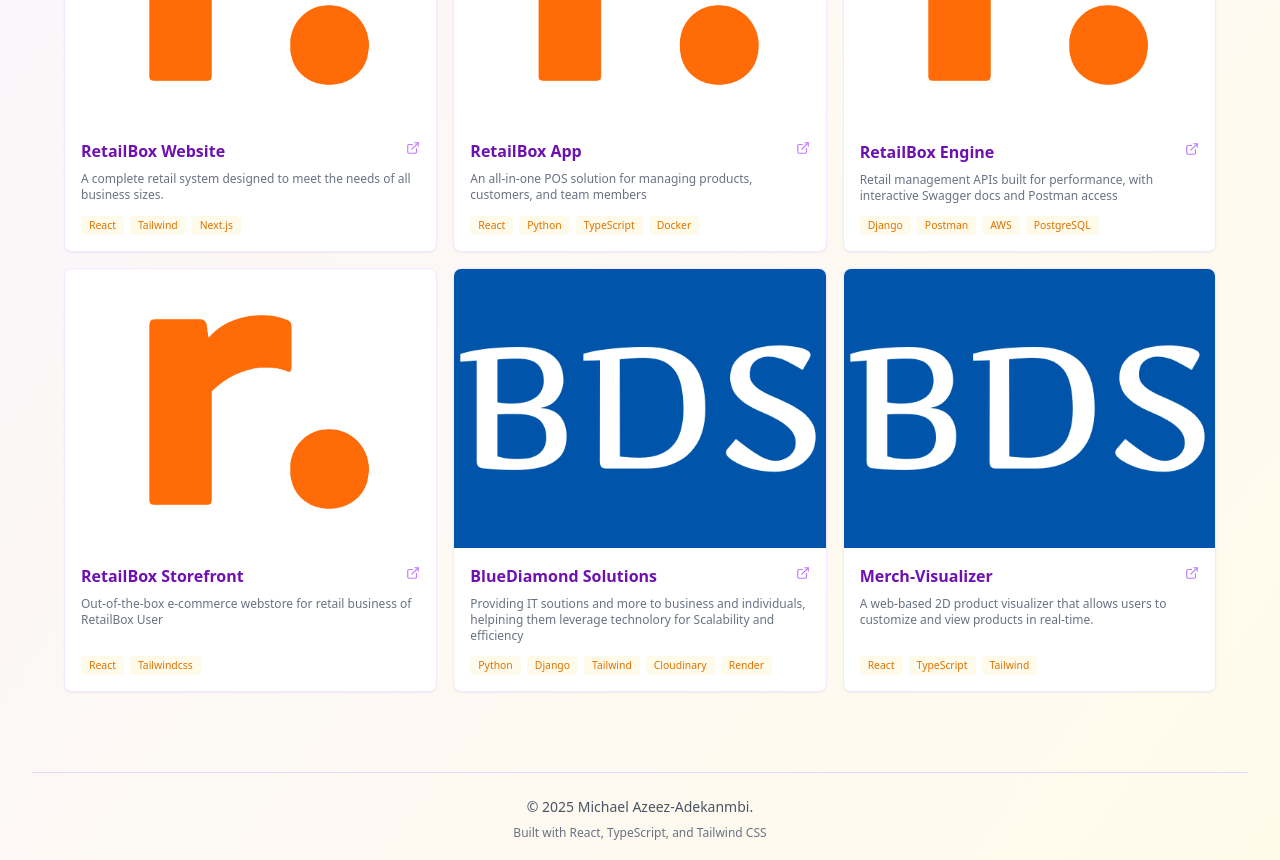
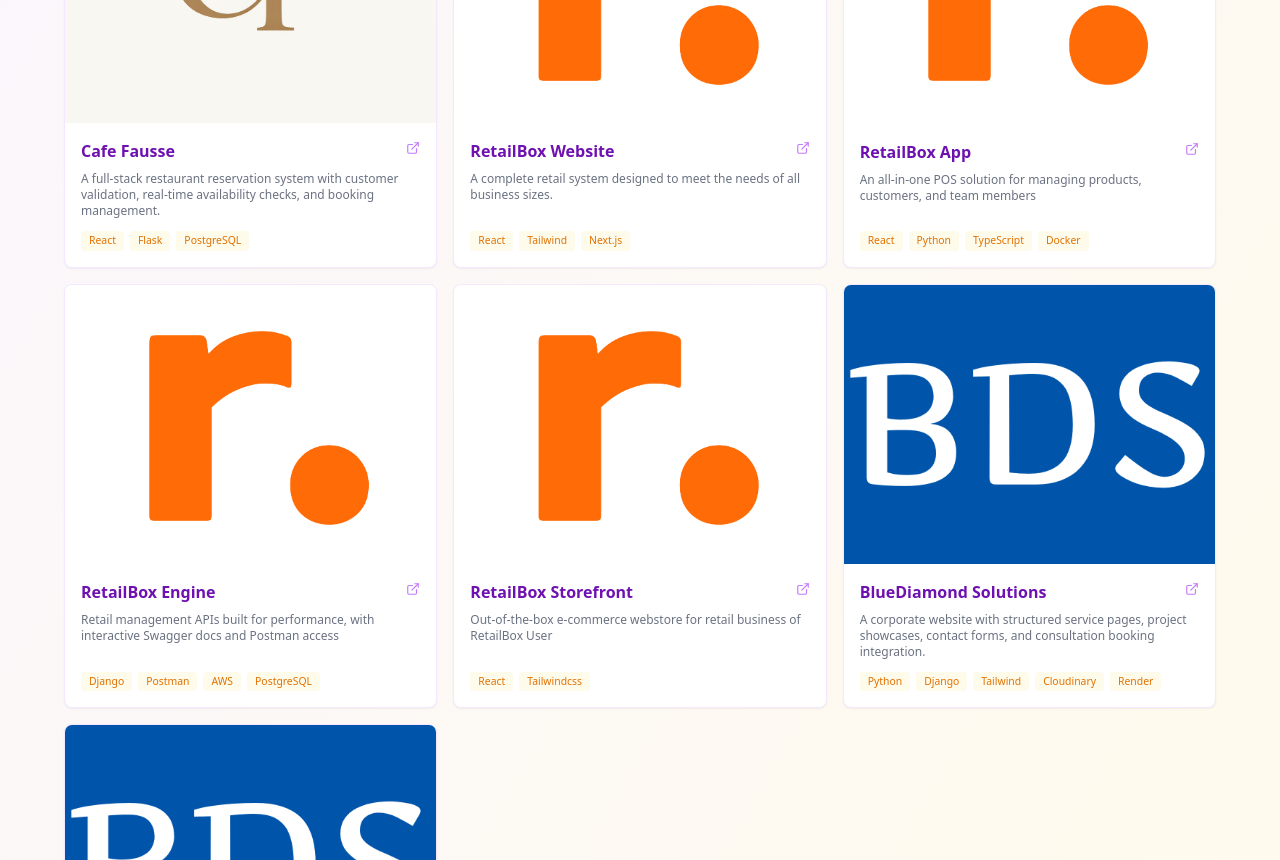
Before and after one commit to Mykel-Az/Portfolio, a React (Vite) app in the folder portfolio-app/: page / in a window 1280 px wide. Shown: the part 840-1700 px from the top of the page. Built offline with nearby package versions, Linux system fonts and the light colour scheme.

Commit message:
new project

```diff
--- a/portfolio-app/src/components/Projects.tsx
+++ b/portfolio-app/src/components/Projects.tsx
@@ -1,8 +1,16 @@
 import { FiExternalLink } from 'react-icons/fi';
 import retailboxImage from '../assets/images/retailbox.aa6be396.jpg';
 import bdsImage from '../assets/images/Bds-image.png';
+import cfImage from '../assets/images/Cafe-fausse.png';
 
 const projects = [
+  {
+    name: "Cafe Fausse",
+    description: "A full-stack restaurant reservation system with customer validation, real-time availability checks, and booking management.",
+    tools: ["React", "Flask", "PostgreSQL"],
+    image: cfImage,
+    link: "https://cafe-fausse-frontend-czxd.onrender.com"
+  },
   {
     name: "RetailBox Website",
     description: "A complete retail system designed to meet the needs of all business sizes.",
@@ -33,7 +41,7 @@ const projects = [
   },
   {
     name: "BlueDiamond Solutions",
-    description: "Providing IT soutions and more to business and individuals, helpining them leverage technolory for Scalability and efficiency",
+    description: "A corporate website with structured service pages, project showcases, contact forms, and consultation booking integration.",
     tools: ["Python", "Django", "Tailwind", "Cloudinary", "Render"],
     image: bdsImage,
     link: "https://bluediamondsolutions.org/"
```
Also changed, not shown: portfolio-app/src/assets/images/Cafe-fausse.png (added), 1 other file (tests, documents, lock files or other folders).
